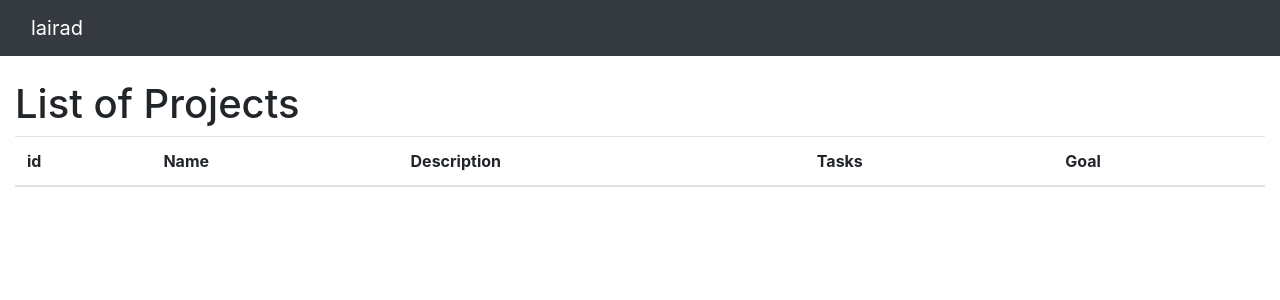
After one commit to th-neu/lairad, a Python web app: template templates/list_projects.html in a window 1280 px wide. The commit adds this page. Shown: the top 300 px of the page. Run offline with Jinja, Linux system fonts and the light colour scheme; the template is opened without the code that fills it, so the values that code supplies are empty.

Commit message:
feat: List Projects and a project model defiend in models.py

```diff
--- a/templates/base.html
+++ b/templates/base.html
@@ -35,6 +35,7 @@
 				<a class="dropdown-item" href="{{ url_for('project.add_project') }}">Add Project</a>
                 {% endif %}
                 <a class="dropdown-item" href="{{ url_for('theme.theme') }}">Theme</a>
+				<a class="dropdown-item" href="{{ url_for('project.list_projects') }}">List Project</a>
 				<a class="dropdown-item" href="{{ url_for('user.list_users') }}">List Users</a>
                 <form method="POST" action="{{ url_for('logout') }}" id="logout-form">
                   <a class="dropdown-item" href="#" onclick="document.getElementById('logout-form').submit()">Logout</a>
--- /dev/null
+++ b/templates/list_projects.html
@@ -0,0 +1,29 @@
+{% extends "base.html" %}
+
+{% block title %}List of Projects - lairad{% endblock %}
+
+{% block content %}
+  <h1>List of Projects</h1>
+  <table class="table">
+    <thead>
+      <tr>
+	    <th>id</th>
+        <th>Name</th>
+        <th>Description</th>
+        <th>Tasks</th>
+		<th>Goal</th>
+      </tr>
+    </thead>
+    <tbody>
+      {% for project in Projects %}
+        <tr>
+		  <td>{{ projects.id }}</td>
+          <td>{{ projects.name }}</td>
+          <td>{{ projects.description }}</td>
+          <td>{{ projects.tasks }}</td>
+		  <td>{{ projects.goal }}</td>
+   		</tr>
+      {% endfor %}
+    </tbody>
+  </table>
+{% endblock %}
```
Also changed, not shown: models.py (+27 -1 lines), routes/project.py (+11 -2 lines).
